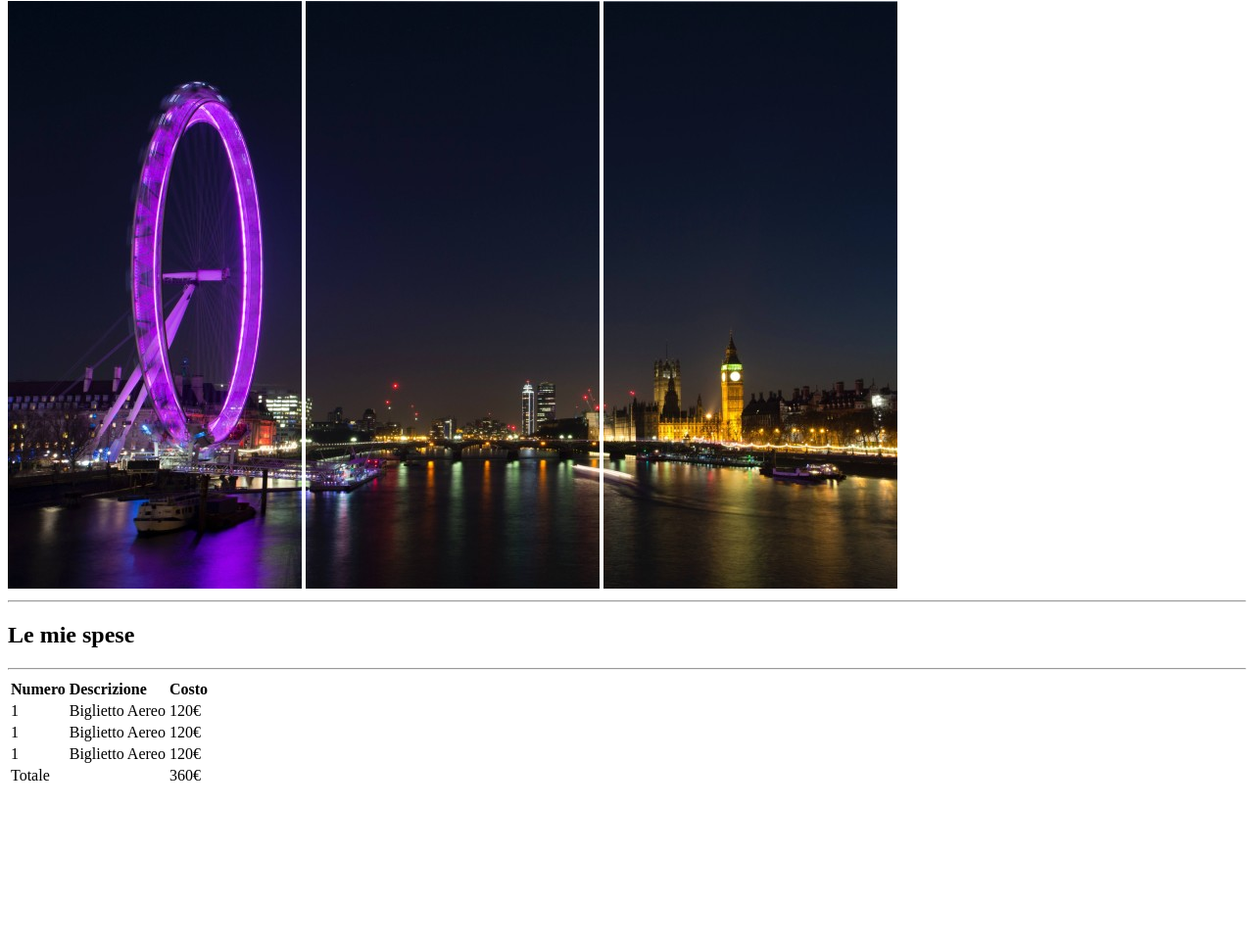
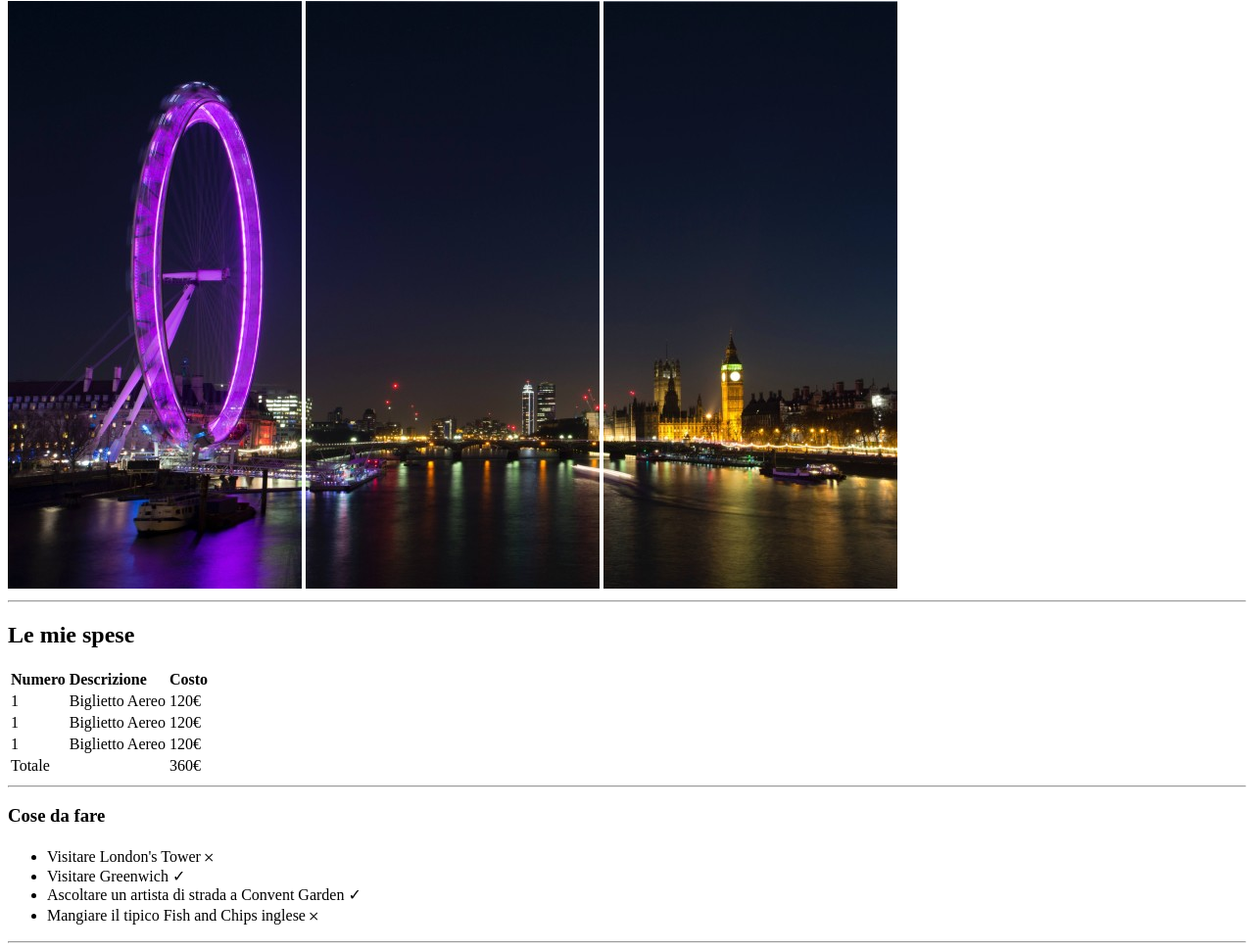
Before and after one commit to DemetrioPadre/html-london-trip, a plain HTML site: page index.html in a window 1280 px wide. Shown: the part 79-1050 px from the top of the page at 98% size. Before the commit the page ends 891 px from the top, so only its background shows below. Drawn offline with Linux system fonts and the light colour scheme.

Commit message:
lista di cose da fare

```diff
--- a/index.html
+++ b/index.html
@@ -52,11 +52,24 @@
                 <td>360&euro;</td>
             </tr>
 
-            <hr>
+        </table>
 
+        <hr>
 
+        <!--Lista di cose da fare-->
 
-        </table>
+        <h3>
+            Cose da fare
+        </h3>
+
+        <ul>
+            <li>Visitare London's Tower &#65794;</li>
+            <li>Visitare Greenwich &check;</li>
+            <li>Ascoltare un artista di strada a Convent Garden &check;</li>
+            <li>Mangiare il tipico Fish and Chips inglese &#65794;</li>
+        </ul>
+
+        <hr>
 
 
     </main>
```
